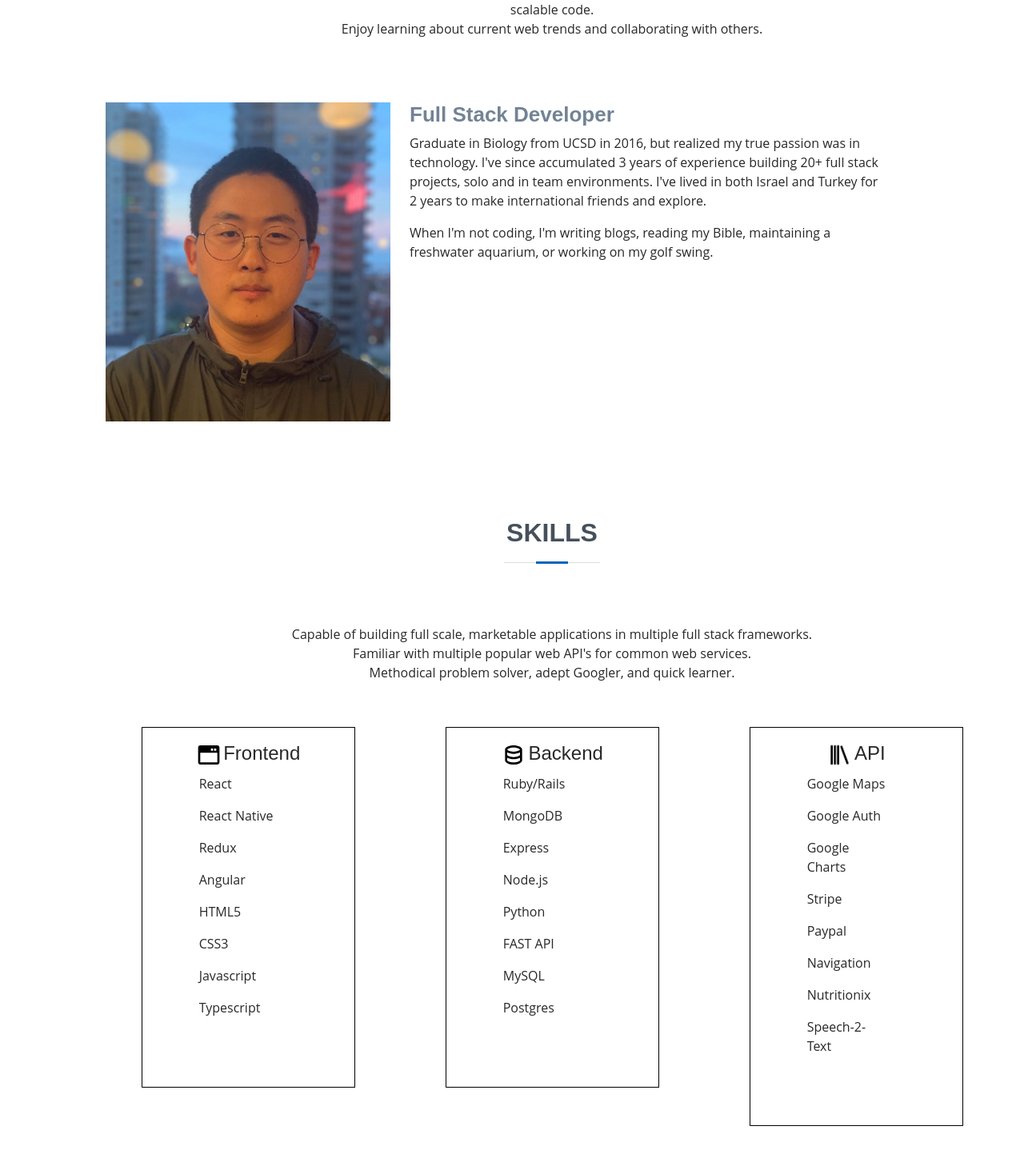
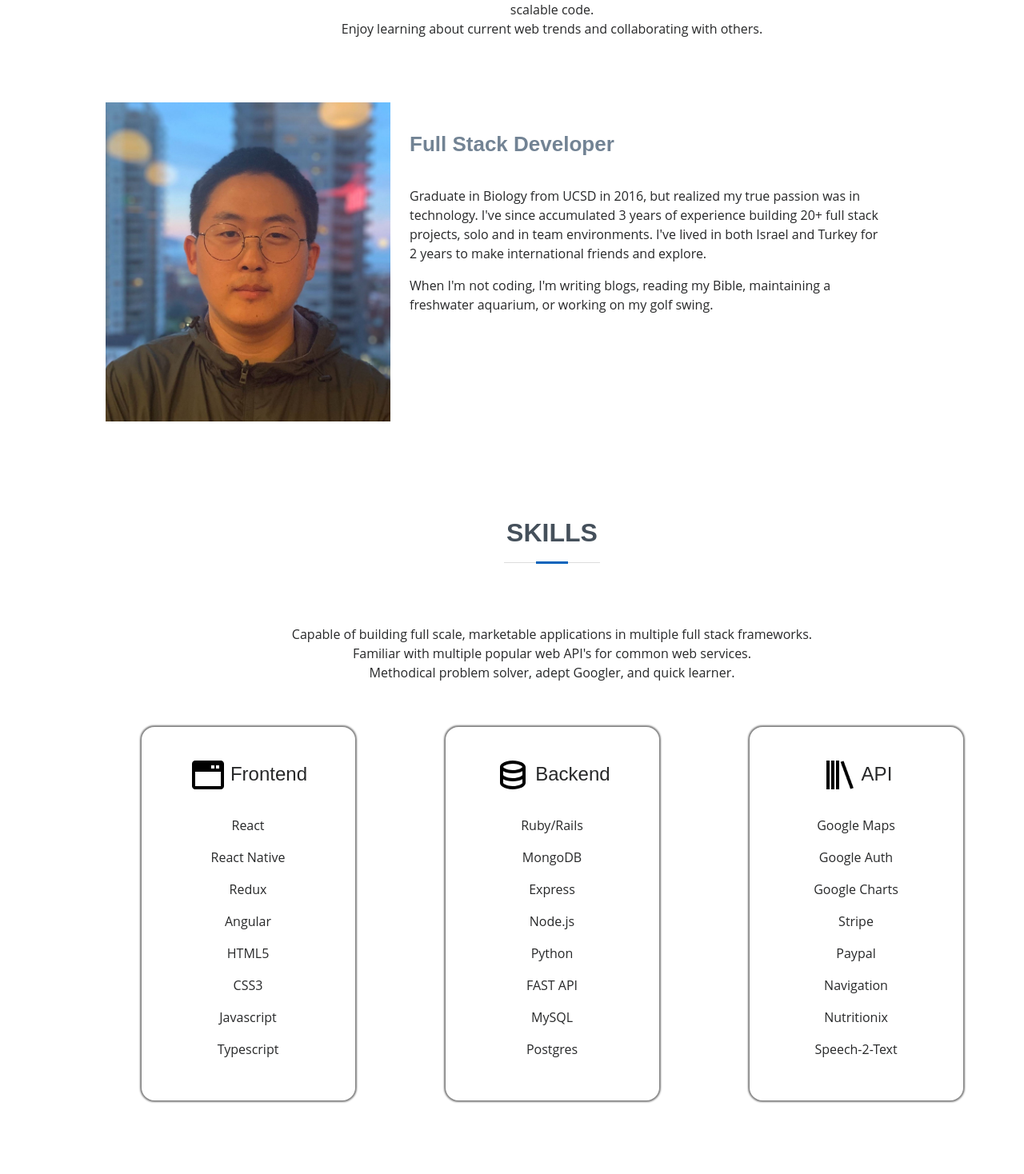
Before and after one commit to jihoshin28/Homepage, a React (Create React App) app: page / in a window 1280 px wide. Shown: the part 1082-2550 px from the top of the page at 80% size. Built offline with nearby package versions, Linux system fonts and the light colour scheme.

Commit message:
added cards for skill sections

```diff
--- a/src/App.css
+++ b/src/App.css
@@ -500,21 +500,35 @@ section {
   display: flex;
   flex-direction: row;
   justify-content: center;
-  margin-bottom: 3%;
+  align-items: center;
+  margin-bottom: 10%;
 }
 
 .skills-list{
+  display: flex;
+  flex-flow: column;
+  align-items: center;
   font-size: 1em;
-  max-width: 80%;
 }
 
 .skills-div{
-  padding: 20%;
-  padding-top: 5%;
-  border: 1px solid black;
+  -webkit-box-shadow: 0px 0px 2px 2px rgba(0,0,0,0.5);
+  padding: 10%;
   width: 75%;
   justify-content: center;
   align-items: center;
+  border-radius: 1em;
+}
+
+.skills-div p {
+  width: 50;
+}
+
+.skills-border {
+
+  margin-top: -2px;
+  border-left: 2px solid #0563bb;
+  position: relative;
 }
 
 /*--------------------------------------------------------------
--- a/src/components/sections/About.js
+++ b/src/components/sections/About.js
@@ -26,9 +26,9 @@ const About = () => {
                         <img src = {process.env.PUBLIC_URL + './img/profile.jpg'} class="img-fluid" alt=""/>
                     </div>
                     <div class="col-lg-8 pt-4 pt-lg-0 content">
-                        <h3>Full Stack Developer</h3>
+                        <h3 style = {{marginTop: '5%'}}>Full Stack Developer</h3>
 
-                        <div style = {{width: '80%'}}>
+                        <div style = {{width: '80%', marginTop: '5%'}}>
                             <p>
                                 Graduate in Biology from UCSD in 2016, but realized my true passion was in technology. I've since accumulated 3 years of experience building
                                 20+ full stack projects, solo and in team environments. I've lived in both Israel and Turkey for 2 years to make international friends and explore.
--- a/src/components/sections/Skills.js
+++ b/src/components/sections/Skills.js
@@ -6,7 +6,7 @@ const Skills = () => {
       <div class="container" data-aos="fade-up">
         <div class = "section-center">
             <div class="section-title">
-            <h2>Skills</h2>
+                <h2>Skills</h2>
             </div>
 
         </div>
@@ -24,7 +24,7 @@ const Skills = () => {
             <div class = "skills-column">
                 <div class = "skills-div">
                 <div class = "skills-header">
-                    <img style = {{width: '2em', height: '2em', marginBottom: '4%', marginRight: '2%'}} src = {process.env.PUBLIC_URL + './img/icons/bx-window.svg'} alt = ""/>
+                    <img style = {{width: '3em', height: '3em', marginBottom: '4%', marginRight: '2%'}} src = {process.env.PUBLIC_URL + './img/icons/bx-window.svg'} alt = ""/>
                     <span><h4>Frontend</h4></span>
                 </div>
                     <div class = "skills-list">
@@ -47,7 +47,7 @@ const Skills = () => {
             <div class = "skills-column">
                 <div class = "skills-div">
                     <div class = "skills-header">
-                        <img style = {{width: '2em', height: '2em', marginBottom: '4%', marginRight: '2%'}} src = {process.env.PUBLIC_URL + './img/icons/bx-data.svg'} alt = ""/>
+                        <img style = {{width: '3em', height: '3em', marginBottom: '4%', marginRight: '2%'}} src = {process.env.PUBLIC_URL + './img/icons/bx-data.svg'} alt = ""/>
                         <span><h4>Backend</h4></span>
                     </div>
                     <div class = "skills-list">
@@ -70,7 +70,7 @@ const Skills = () => {
             <div class = "skills-column">
                 <div class = "skills-div">
                     <div class = "skills-header">
-                        <img style = {{width: '2em', height: '2em', marginBottom: '4%', marginRight: '2%'}} src = {process.env.PUBLIC_URL + './img/icons/library-regular.png'} alt = ""/>
+                        <img style = {{width: '3em', height: '3em', marginBottom: '4%', marginRight: '2%'}} src = {process.env.PUBLIC_URL + './img/icons/library-regular.png'} alt = ""/>
                         <span><h4>API</h4></span>
                     </div>
                     <div class = "skills-list">
```
